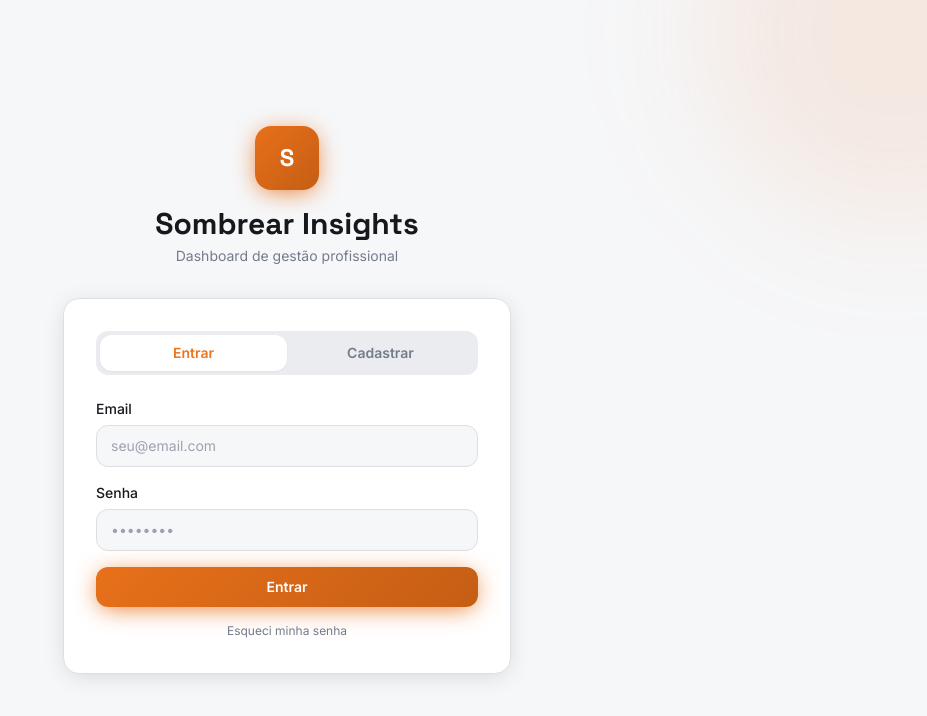
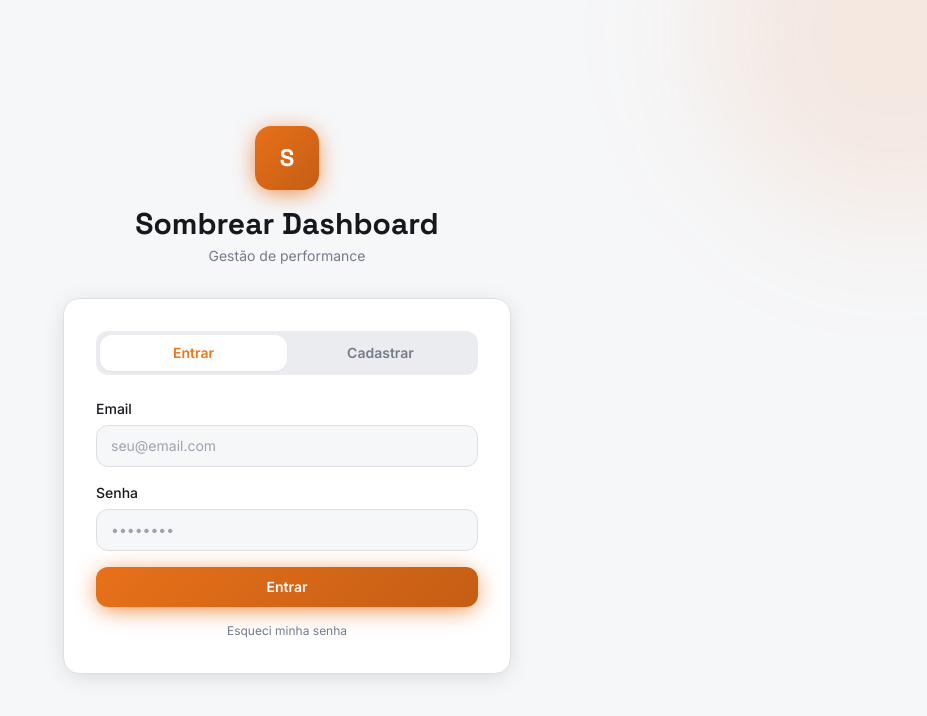
Before and after one commit to luccapa-pav/Dash-Sombrear, a React (Vite) app: page /login in a window 1280 px wide. Shown: the top 716 px of the page, without its empty margins (353-1280 px from the left). Built offline with nearby package versions, Linux system fonts and the light colour scheme.

Commit message:
fix: atualiza título e subtítulo do login

```diff
--- a/src/pages/Login.tsx
+++ b/src/pages/Login.tsx
@@ -53,8 +53,8 @@ export default function Login() {
           <div className="mx-auto mb-4 flex h-16 w-16 items-center justify-center rounded-2xl bg-brand-gradient shadow-brand">
             <span className="font-display text-2xl font-bold text-white">S</span>
           </div>
-          <h1 className="font-display text-3xl font-bold text-foreground">Sombrear Insights</h1>
-          <p className="mt-1 text-sm text-muted-foreground">Dashboard de gestão profissional</p>
+          <h1 className="font-display text-3xl font-bold text-foreground">Sombrear Dashboard</h1>
+          <p className="mt-1 text-sm text-muted-foreground">Gestão de performance</p>
         </div>
 
         {/* Card */}
```
